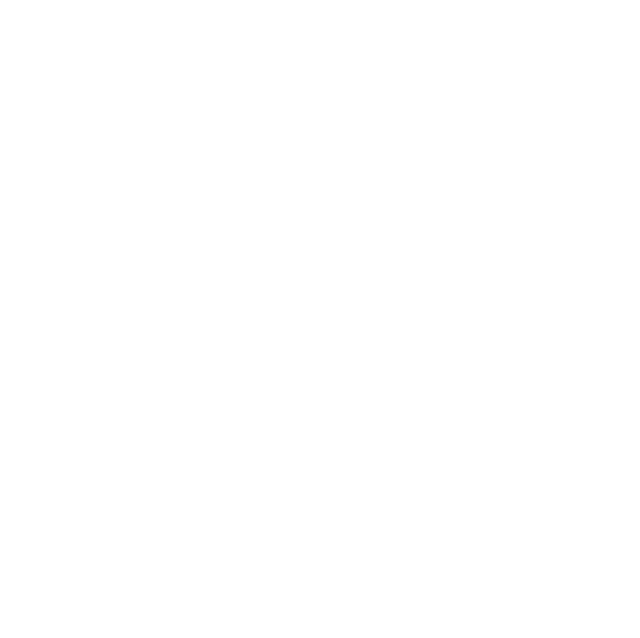
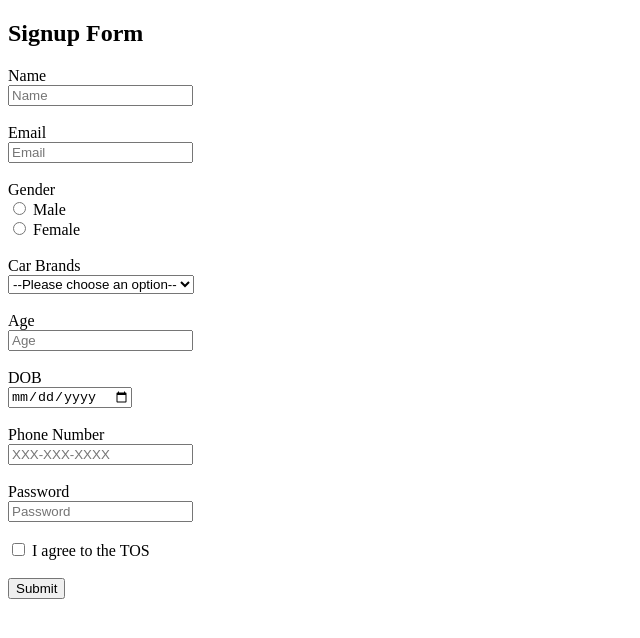
Before and after one commit to acciojob/signup-form-car-nitesh456789, a website: page main.html in a window 1280 px wide. Shown: the whole page, without its empty margins (0-640 px from the left). Drawn offline with Linux system fonts and the light colour scheme.

Commit message:
created a submission

```diff
--- a/main.html
+++ b/main.html
@@ -1,16 +1,73 @@
 <!DOCTYPE html>
-
 <html>
-
 <head>
-	<link rel="stylesheet" href="styles.css">
+    <title>Signup Form</title>
 </head>
 
 <body>
-	<!-- the entire body must be written by student -->
-    <script type="text/javascript" src="./script.js">
-</script>
+
+<h2>Signup Form</h2>
+
+<form>
+
+    <!-- Name -->
+    <label for="name">Name</label><br>
+    <input type="text" id="name" name="name" placeholder="Name" required>
+    <br><br>
+
+    <!-- Email -->
+    <label for="email">Email</label><br>
+    <input type="email" id="email" name="email" placeholder="Email" required>
+    <br><br>
+
+    <!-- Gender -->
+    <label>Gender</label><br>
+    <input type="radio" id="gender_m" name="gender" required>
+    <label for="gender_m">Male</label><br>
+
+    <input type="radio" id="gender_f" name="gender" required>
+    <label for="gender_f">Female</label>
+    <br><br>
+
+    <!-- Car Brands -->
+    <label for="cars">Car Brands</label><br>
+    <select id="cars" name="cars" required>
+        <option value="">--Please choose an option--</option>
+        <option value="bmw">BMW</option>
+        <option value="audi">Audi</option>
+        <option value="mercedes">Mercedes</option>
+    </select>
+    <br><br>
+
+    <!-- Age -->
+    <label for="age">Age</label><br>
+    <input type="number" id="age" name="age" placeholder="Age" required>
+    <br><br>
+
+    <!-- DOB -->
+    <label for="dob">DOB</label><br>
+    <input type="date" id="dob" name="dob" required>
+    <br><br>
+
+    <!-- Phone Number -->
+    <label for="tel">Phone Number</label><br>
+    <input type="tel" id="tel" name="tel" placeholder="XXX-XXX-XXXX">
+    <br><br>
+
+    <!-- Password -->
+    <label for="password">Password</label><br>
+    <input type="password" id="password" name="password" placeholder="Password" required>
+    <br><br>
+
+    <!-- TOS -->
+    <input type="checkbox" id="tos" name="tos" required>
+    <label for="tos">I agree to the TOS</label>
+    <br><br>
+
+    <!-- Submit -->
+    <button type="submit">Submit</button>
+
+</form>
 
 </body>
-
 </html>
```
